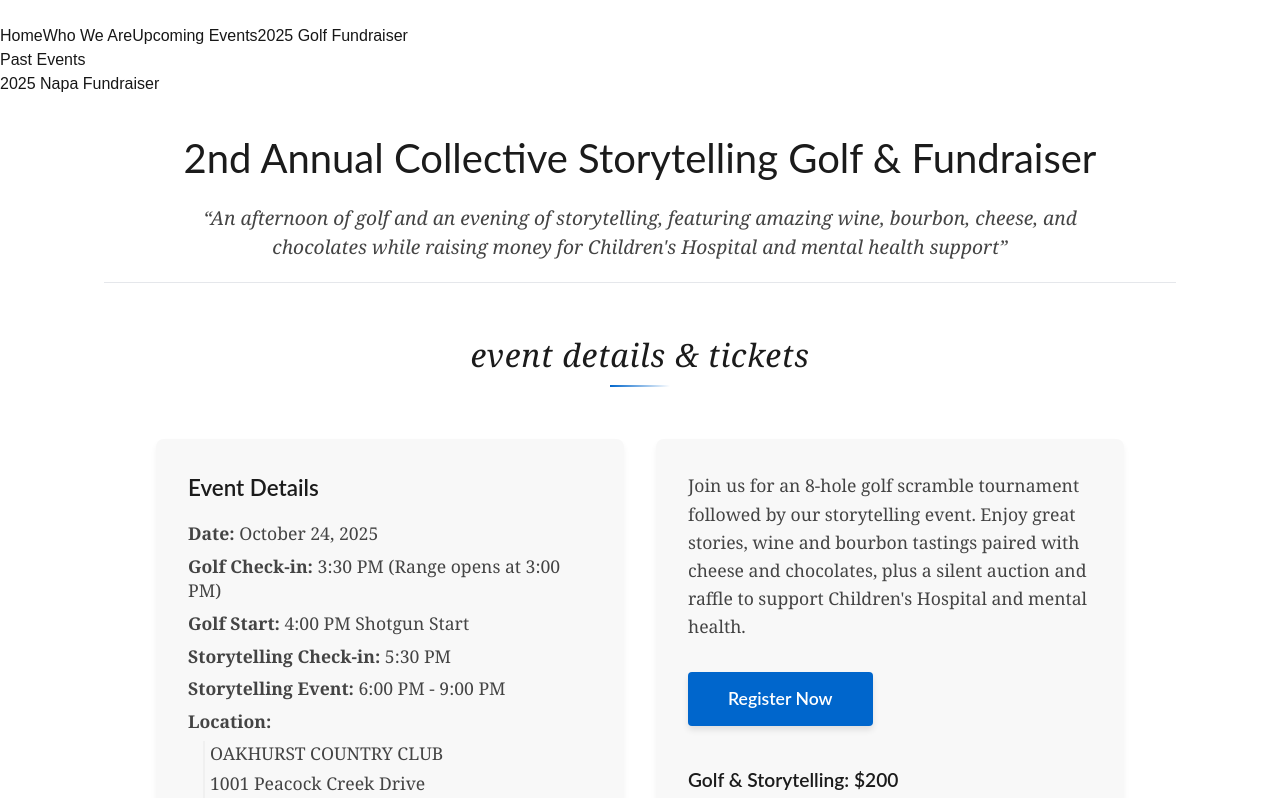
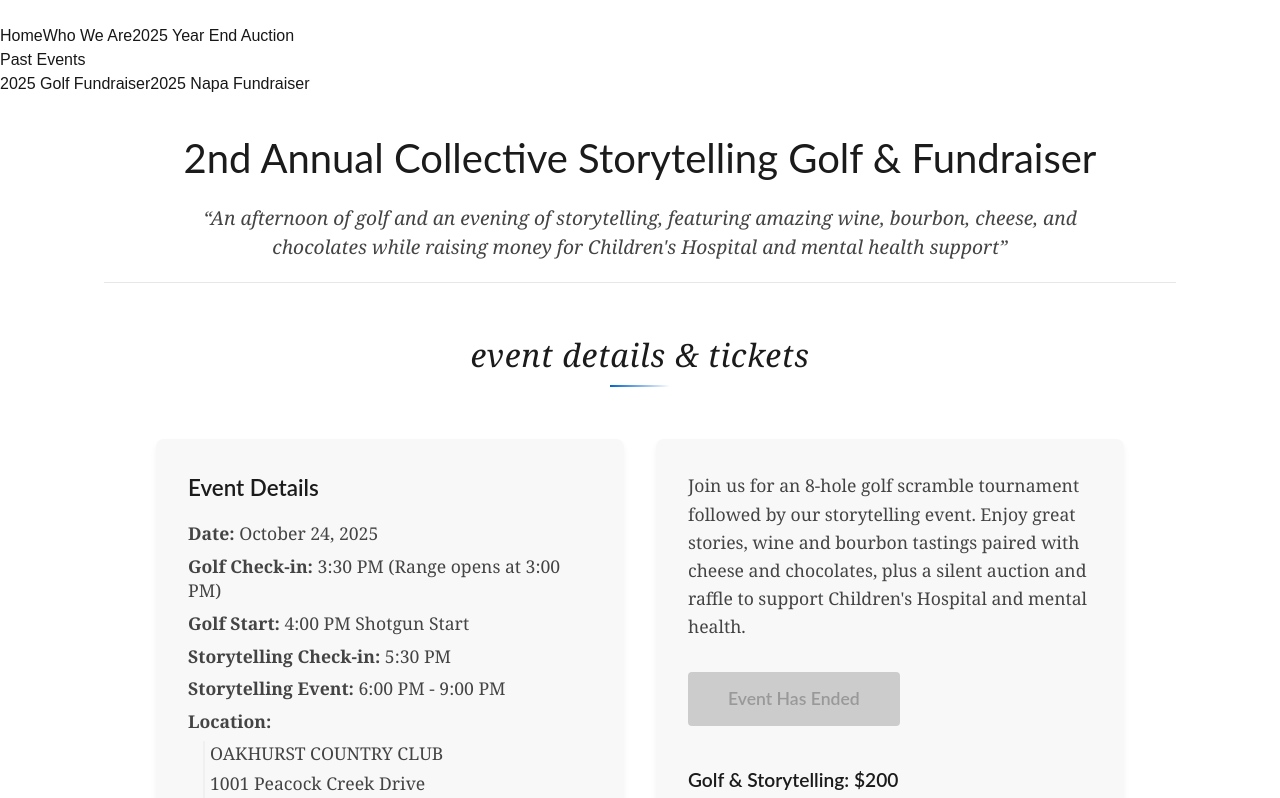
Before and after one commit to sabishii-bit/collective-storytelling, a Next.js app: page /golf-fundraiser-2025 in a window 1280 px wide. Shown: the top 798 px of the page. Built offline with nearby package versions, Linux system fonts and the light colour scheme.

Commit message:
11/30/2025 update

```diff
--- a/src/app/fundraiser-2025/page.tsx
+++ b/src/app/fundraiser-2025/page.tsx
@@ -60,7 +60,7 @@ export default function Fundraiser2025Page() {
                     and appetizers. Don&apos;t miss our silent and live auctions!
                   </p>
                   <span className={`${styles.ticketButton} ${styles.disabled}`}>
-                    Purchase Tickets
+                    Event Has Ended
                   </span>
                   <p className={styles.ticketPrice}>General Admission: $200</p>
                   <p className={styles.ticketAdditional}>Special tastings and add-ons available during checkout</p>
--- a/src/app/golf-fundraiser-2025/page.tsx
+++ b/src/app/golf-fundraiser-2025/page.tsx
@@ -81,14 +81,9 @@ export default function GolfFundraiser2025Page() {
                     Enjoy great stories, wine and bourbon tastings paired with cheese and chocolates,
                     plus a silent auction and raffle to support Children&apos;s Hospital and mental health.
                   </p>
-                  <a
-                    href="https://csgi.betterworld.org/events/collective-storytelling-group?utm_source=qr&utm_medium=print"
-                    target="_blank"
-                    rel="noopener noreferrer"
-                    className={styles.ticketButton}
-                  >
-                    Register Now
-                  </a>
+                  <span className={`${styles.ticketButton} ${styles.disabled}`}>
+                    Event Has Ended
+                  </span>
                   <div>
                     <p className={styles.ticketPrice}>Golf & Storytelling: $200</p>
                     <p className={styles.ticketAdditional}>Includes golf, cart, food and drinks on course, storytelling event, tastings, and 6 raffle tickets</p>
--- a/src/app/golf-fundraiser-2025/styles.module.scss
+++ b/src/app/golf-fundraiser-2025/styles.module.scss
@@ -499,6 +499,19 @@
     box-shadow: 0 7px 10px rgba(0, 0, 0, 0.15);
   }
 
+  &.disabled {
+    background-color: #ccc;
+    color: #999;
+    cursor: not-allowed;
+    box-shadow: none;
+
+    &:hover {
+      background-color: #ccc;
+      transform: none;
+      box-shadow: none;
+    }
+  }
+
   @media (max-width: 768px) {
     font-size: 1rem;
     padding: 0.75rem 2rem;
--- a/src/components/NavigationMenu/NavigationMenu.tsx
+++ b/src/components/NavigationMenu/NavigationMenu.tsx
@@ -53,29 +53,33 @@ const NavigationMenu: React.FC = () => {
           >
             Who We Are
           </button>
-          <button
-            onClick={() => handleNavigation("/upcoming-events")}
+          <a
+            href="https://csgi.betterworld.org/auctions/2025-end-year-auction"
+            target="_blank"
+            rel="noopener noreferrer"
             className="block text-lg text-left hover:text-gray-400"
           >
-            Upcoming Events
-          </button>
+            2025 Year End Auction
+          </a>
+
+          <div className="pt-4 border-t border-gray-700">
+            <h3 className="text-sm font-semibold text-gray-500 uppercase tracking-wide mb-4">
+              Past Events
+            </h3>
+            <div className="space-y-4">
               <button
                 onClick={() => handleNavigation("/golf-fundraiser-2025")}
-            className="block text-lg text-left hover:text-gray-400"
+                className="block text-base text-left hover:text-gray-400 ml-4"
               >
                 2025 Golf Fundraiser
               </button>
-
-          <div className="pt-4 border-t border-gray-700">
-            <h3 className="text-sm font-semibold text-gray-500 uppercase tracking-wide mb-3">
-              Past Events
-            </h3>
               <button
                 onClick={() => handleNavigation("/fundraiser-2025")}
                 className="block text-base text-left hover:text-gray-400 ml-4"
               >
                 2025 Napa Fundraiser
               </button>
+            </div>
           </div>
         </nav>
       </div>
```
Also changed, not shown: 1 other file (tests, documents, lock files or other folders). Lines whose indentation alone changed are shown as unchanged.
